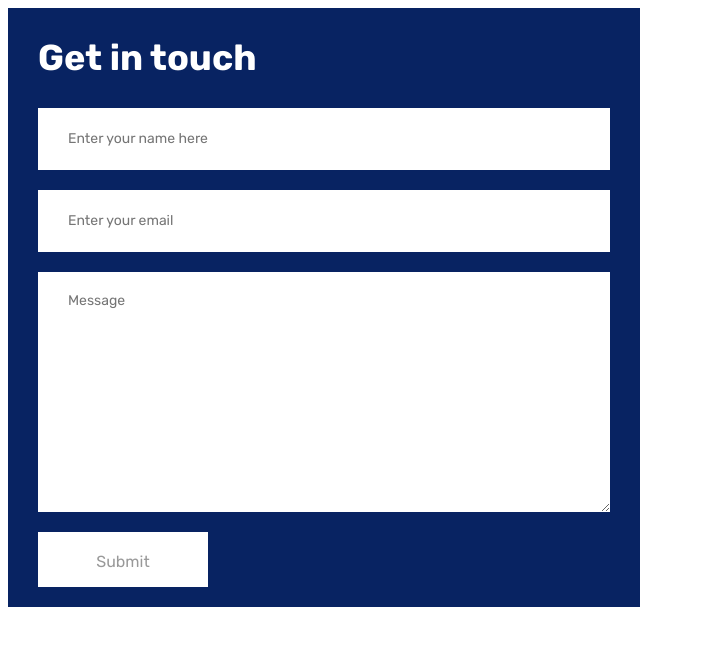
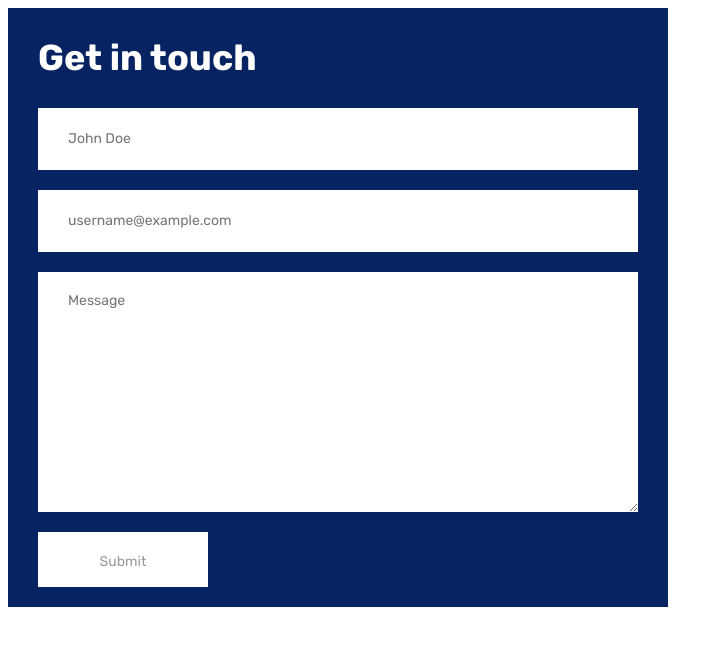
Before and after one commit to woodrunsdeep/peridona, a website: page form.html in a window 1280 px wide. Shown: the whole page, without its empty margins (0-723 px from the left). Drawn offline with Linux system fonts and the light colour scheme.

Commit message:
adds name attributes to form elements and changes last input to button

```diff
--- a/form.css
+++ b/form.css
@@ -1,14 +1,30 @@
+* {
+  font-family: Rubik, serif;
+}
+
 form {
   display: flex;
   flex-direction: column;
-  width: max-content;
+  width: 600px;
+  padding-right: 30px;
+  padding-left: 30px;
 
   background-color: #082362;
 }
+
+h2 {
+  margin-top: 20px;
+  margin-bottom: 20px;
+
+  font-weight: bold;
+  font-size: 36px;
+  line-height: 60px;
+  color: #ffffff;
+}
+
 input:not(submit) {
-  width: 540px;
   margin-bottom: 20px;
-  margin-left: 30px;
+  padding-right: 30px;
   padding-left: 30px;
 
   font-size: 14px;
@@ -18,21 +34,6 @@ input:not(submit) {
     padding-bottom: 20px; */
 
   border: 0;
-}
-
-
-* {
-  font-family: Rubik, serif;
-}
-h2 {
-  margin-top: 20px;
-  margin-bottom: 20px;
-  margin-left: 30px;
-
-  font-weight: bold;
-  font-size: 36px;
-  line-height: 60px;
-  color: #ffffff;
 }
 
 .visually-hidden {
@@ -49,11 +50,8 @@ h2 {
 }
 
 textarea {
-  width: 540px;
   height: 200px;
-  margin-right: 30px;
   margin-bottom: 20px;
-  margin-left: 30px;
   padding-top: 20px;
   padding-bottom: 20px;
   padding-left: 30px;
@@ -67,15 +65,14 @@ textarea {
   resize: vertical;
 }
 
-input[type=submit] {
+.button {
   width: 170px;
   height: 55px;
   margin-bottom: 20px;
-  margin-left: 30px;
   padding: 0;
 
-  font-size: 100%;
-  font-family: Rubik, serif;
+  font-size: 14px;
+  line-height: 60px;
   color: #999999;
 
   background-color: #ffffff;
--- a/form.html
+++ b/form.html
@@ -9,12 +9,16 @@
     <link href="https://fonts.googleapis.com/css?family=Rubik:400,500,700&display=swap" rel="stylesheet">
 </head>
 <body>
-    <form action="submit">
+    <form action="https://echo.htmlacademy.ru" method="post">
         <h2>Get in touch</h2>
-        <label for="user_name" class="visually-hidden">Name:</label><input type="text" id="user_name" placeholder="Enter your name here" required>
-        <label for="user_email" class="visually-hidden">Email:</label><input type="email" id="user_email" placeholder="Enter your email" required>
-        <label for="user_message" class="visually-hidden">Message:</label><textarea name="user_message" id="user_message" cols="30" rows="10" placeholder="Message" required></textarea>
-        <input class="button" type="submit" value="Submit">
+        <label for="user_name" class="visually-hidden">Name:</label>
+        <input type="text" id="user_name" name="user_name" placeholder="John Doe" required>
+        <label for="user_email" class="visually-hidden">Email:</label>
+        <input type="email" id="user_email" name="user_email" placeholder="username@example.com" required>
+        <label for="user_message" class="visually-hidden">Message:</label>
+        <textarea name="user_message" id="user_message" cols="30" rows="10" placeholder="Message" required></textarea>
+        <button class="button" type="submit">Submit</button>
+        <!-- <input class="button" type="submit" value="Submit"> -->
     </form>
 </body>
 </html>
```
